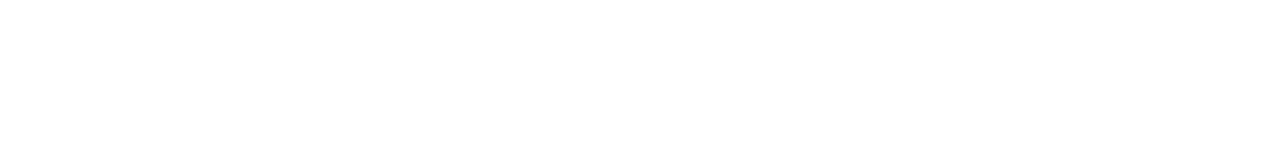
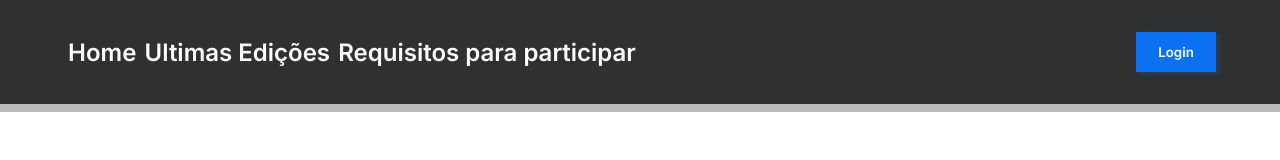
Before and after one commit to Welcarvalho/bootcamp-dnc, a plain HTML site: page index.html in a window 1280 px wide. Drawn offline with Linux system fonts and the light colour scheme.

Commit message:
começamos a produzir um menu inicial com nevegadores na aba index. htmls, foi criado tambem uma tag style para iniciar a estilização

```diff
--- a/index.html
+++ b/index.html
@@ -4,8 +4,79 @@
     <meta charset="UTF-8">
     <meta name="viewport" content="width=device-width, initial-scale=1.0">
     <title>Bootcamp DNC</title>
+
+    <link rel="preconnect" href="https://fonts.googleapis.com">
+    <link rel="preconnect" href="https://fonts.gstatic.com" crossorigin>
+    <link href="https://fonts.googleapis.com/css2?family=Inter:opsz,wght@14..32,100..900&display=swap" rel="stylesheet">
+
+    <style>
+        html{
+            font-family: "Inter";
+            width: 100%;
+            height: 100%;
+            box-sizing: border-box;
+            font-size: 16px;
+        }
+
+        body{
+            margin: 0rem;
+            padding: 0rem;
+        }
+
+
+        #mainNavegation{
+            height: 6.5rem;
+            background:#303030;
+            display: flex;
+            justify-content: space-between;
+            align-items: center;
+            border-bottom: 0.5rem solid #BABABA;
+
+        }
+
+        #main{
+            display: flex;
+            width: 45%;
+            justify-content: space-around;
+            margin-left: 5%;
+
+        }
+
+        #main > a:hover{
+            color: #CCCCCC;
+        }
+
+        #main > a {
+            color: #ffffff;
+            font-family: "Inter";
+            font-size: 1.5rem ;
+            font-weight: 600;
+            text-decoration: none;
+        }
+
+        #mainNavegation > button{
+            margin-right: 5%;
+            background-color: #0C70F2;
+            height: 2.5rem;
+            width: 5rem;
+            color: #ffffff;
+            font-weight: 600;
+            border: 0px;
+            font-family: "Inter";
+            box-shadow: 3px 2px 4px 0px rgba(12, 112, 242, 0.25);
+
+        }
+
+    </style>
 </head>
 <body>
-
+    <nav id="mainNavegation">
+        <div id="main">
+            <a href="">Home</a>
+            <a href="">Ultimas Edições</a>
+            <a href="">Requisitos para participar</a>
+        </div>
+        <button>Login</button>
+    </nav>
 </body>
 </html>
```
